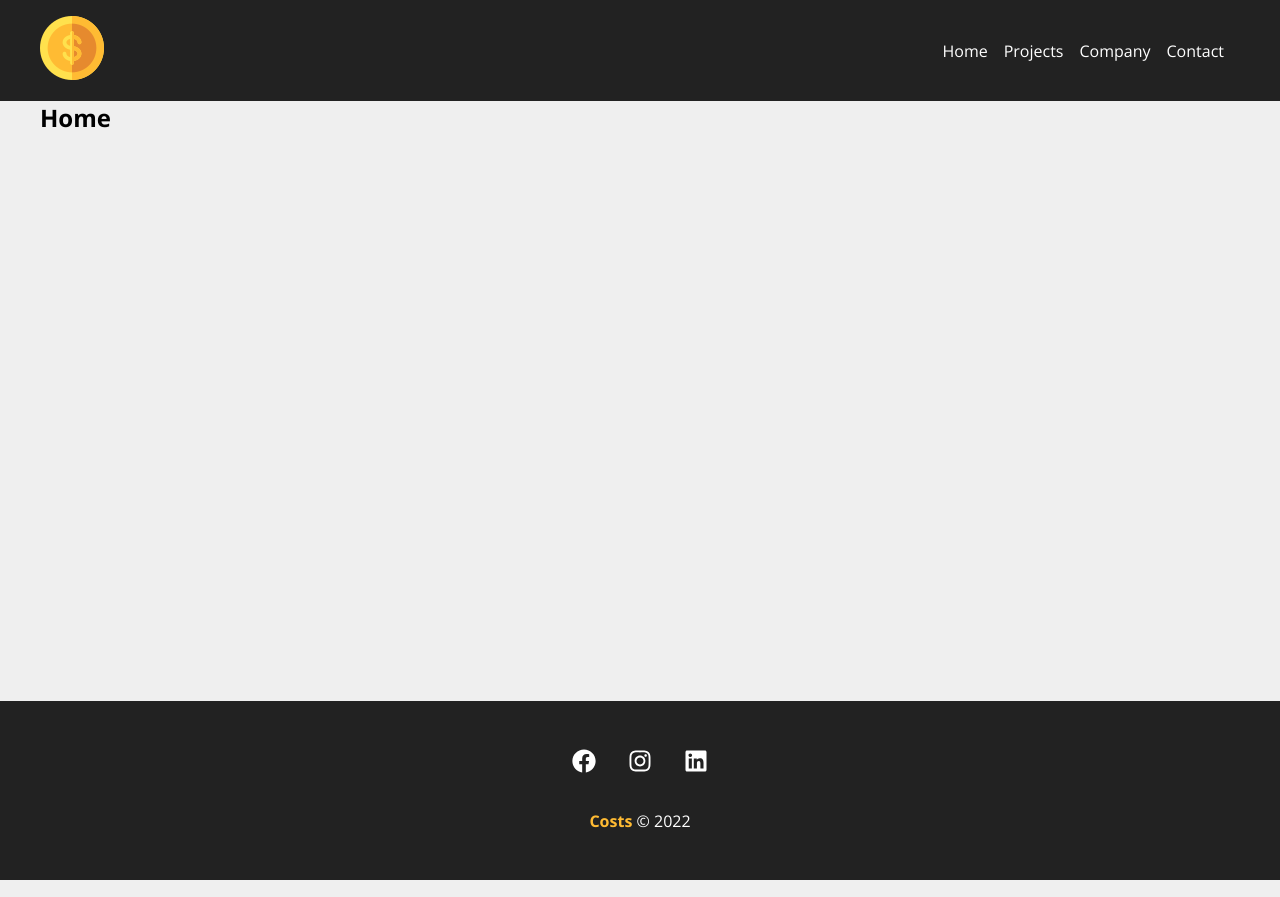
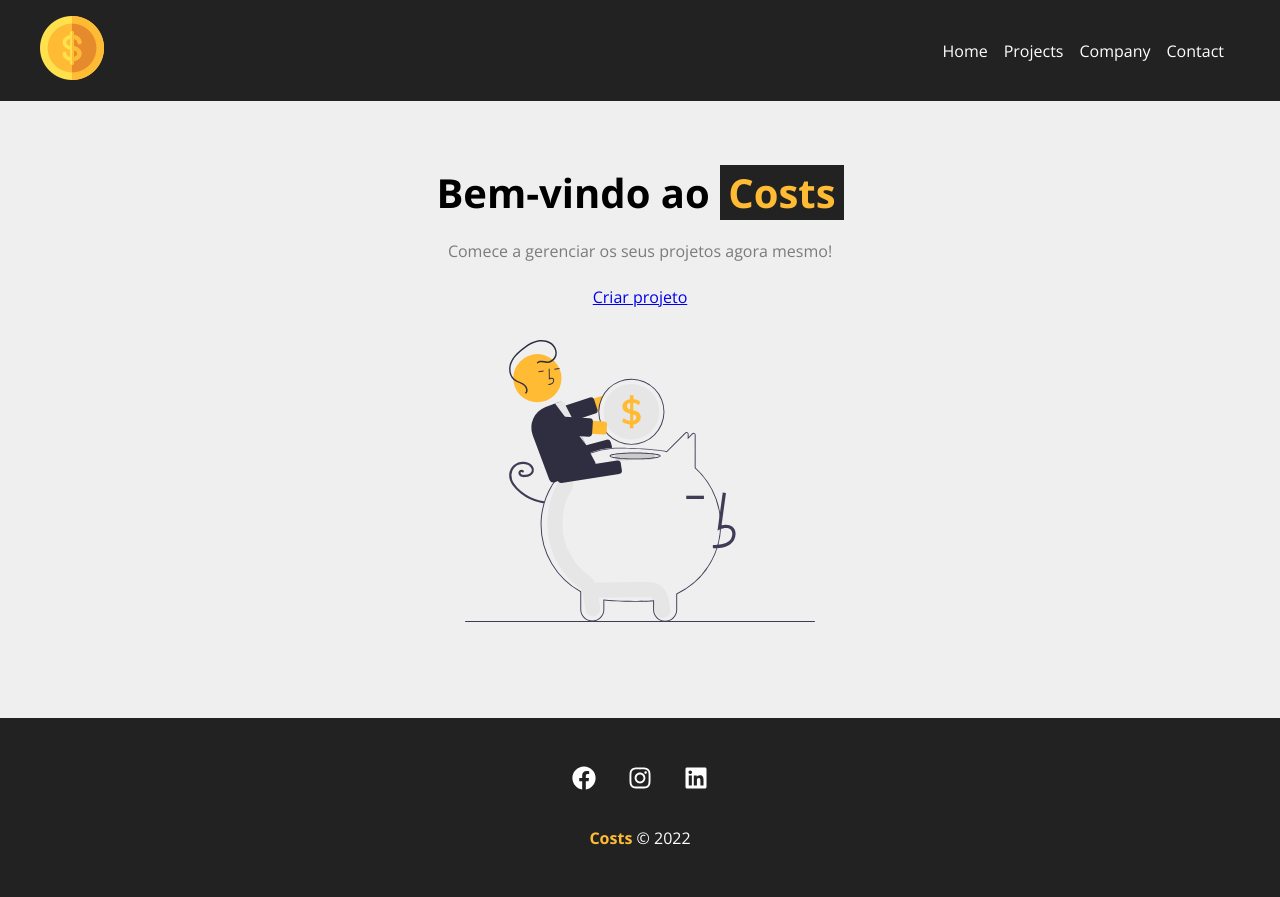
Before and after one commit to lauromiottojr/project-manager-react, a JavaScript app: page / in a window 1280 px wide. Built offline with nearby package versions, Linux system fonts and the light colour scheme; the HTML template or start-up script is replaced by a standard one.

Commit message:
Criando e estilizando componente Home

```diff
--- a/src/components/pages/Home.js
+++ b/src/components/pages/Home.js
@@ -1,8 +1,14 @@
+import styles from './Home.module.css'
+import savings from '../../img/savings.svg'
+
 function Home() {
     return (
-        <>
-            <h2>Home</h2>
-        </>
+        <section className={styles.homeContainer}>
+            <h1>Bem-vindo ao <span>Costs</span></h1>
+            <p>Comece a gerenciar os seus projetos agora mesmo!</p>
+            <a href="/">Criar projeto</a>
+            <img src={savings} alt="Costs" />
+        </section>
     )
 }
 export default Home
--- /dev/null
+++ b/src/components/pages/Home.module.css
@@ -0,0 +1,29 @@
+.homeContainer {
+    width: 100%;
+    display: flex;
+    flex-direction: column;
+    align-items: center;
+    justify-content: center;
+    padding: 4em;
+}
+
+.homeContainer h1 {
+    font-size: 2.5em;
+    margin-bottom: .5em;
+}
+
+.homeContainer h1 span {
+    color: #FFBB33;
+    padding: 0 .2em;
+    background-color: #222;
+}
+
+.homeContainer p {
+    margin-bottom: 1.5em;
+    color: #7b7b7b;
+}
+
+.homeContainer img {
+    width: 350px;
+    margin: 2em 0;
+}
```
